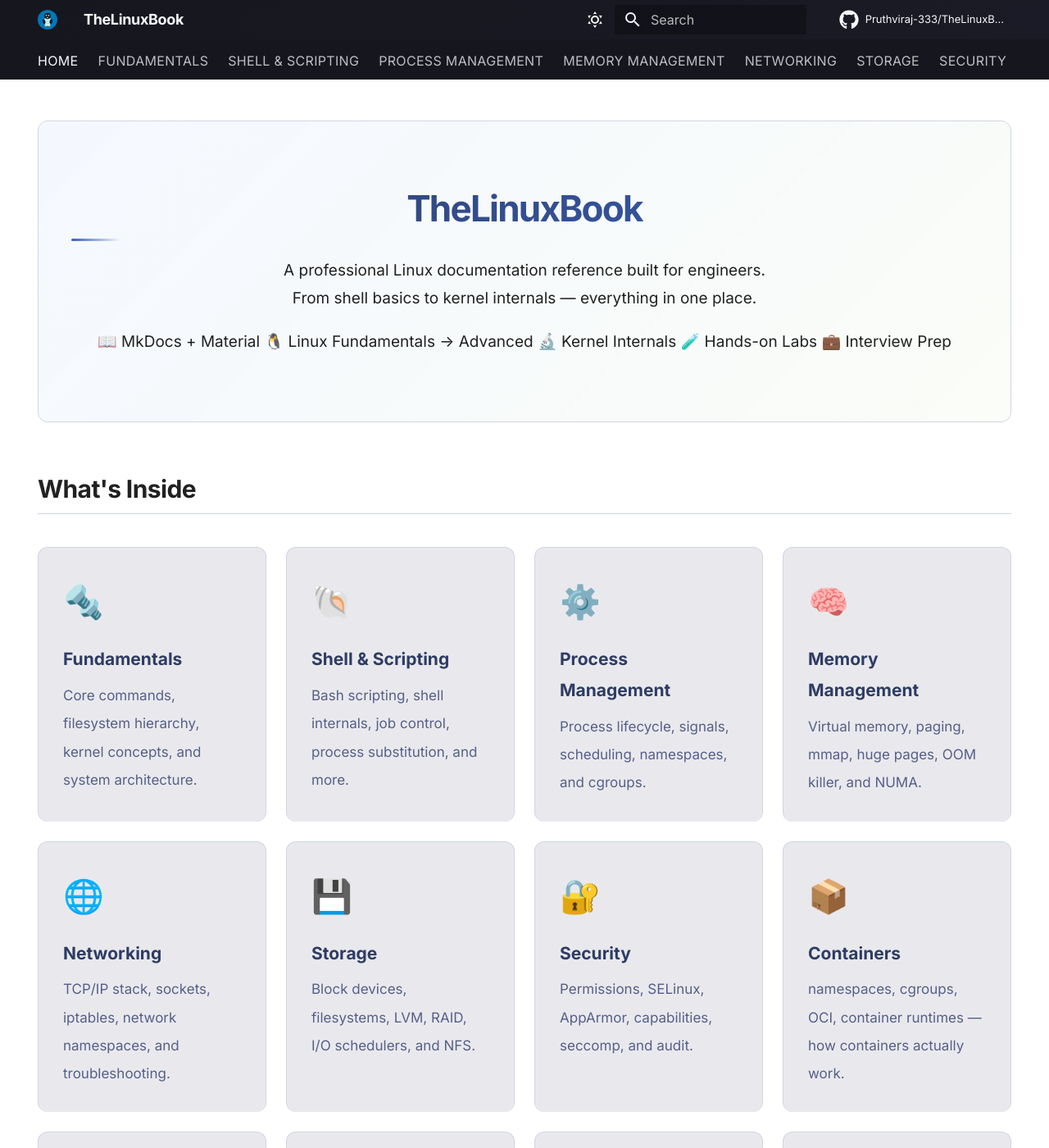
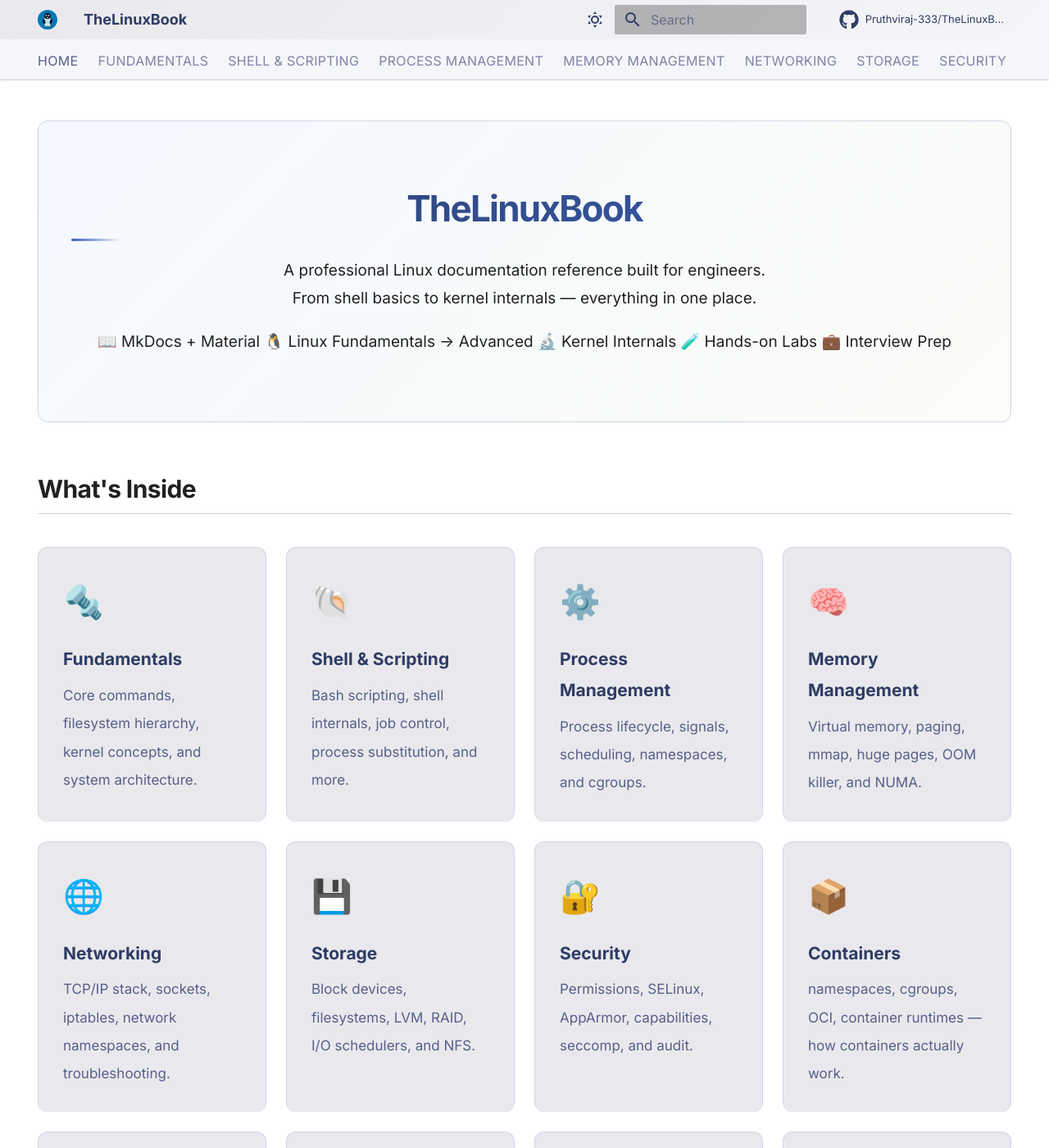
Before and after one commit to Pruthviraj-333/TheLinuxBook, an MkDocs documentation site: the page built from docs/index.md, in a window 1280 px wide and 1400 px high. Shown: the whole window at 82% size. Built offline with MkDocs 1.6.1 and Material for MkDocs 9.7.7, drawn with Linux system fonts in a browser that asks for light colours; comment, search, counter and statistics services are not loaded.

Commit message:
fix: resolve header text visibility and code block specificity in slate theme

```diff
--- a/docs/assets/css/custom.css
+++ b/docs/assets/css/custom.css
@@ -74,19 +74,27 @@
 /* ---------------------------------------------------------------------------
    Header
    --------------------------------------------------------------------------- */
+/* Light mode header elements */
 .md-header {
-  background: linear-gradient(135deg, #16161e 0%, #1a1b26 100%);
-  box-shadow: 0 1px 0 rgba(255,255,255,0.06), var(--tlb-shadow-sm);
+  background: linear-gradient(135deg, #e9e9ed 0%, #f5f6f9 100%) !important;
+  box-shadow: 0 1px 0 rgba(0,0,0,0.06), var(--tlb-shadow-sm);
+  color: #2e3c64 !important;
 }
 
-.md-header__title {
-  font-weight: 700;
-  letter-spacing: -0.02em;
+.md-header__title,
+.md-header__button,
+.md-search__input,
+.md-search__icon {
+  color: #2e3c64 !important;
+}
+
+.md-search__input::placeholder {
+  color: rgba(46, 60, 100, 0.6) !important;
 }
 
 .md-tabs {
-  background: rgba(22, 22, 30, 0.97);
-  border-bottom: 1px solid rgba(255,255,255,0.06);
+  background: #f5f6f9 !important;
+  border-bottom: 1px solid rgba(0,0,0,0.06);
 }
 
 .md-tabs__link {
@@ -94,12 +102,48 @@
   font-weight: 500;
   letter-spacing: 0.02em;
   text-transform: uppercase;
+  color: #565f89 !important;
   opacity: 0.75;
   transition: var(--tlb-transition);
 }
 
 .md-tabs__link:hover,
-.md-tabs__link--active { opacity: 1; }
+.md-tabs__link--active {
+  opacity: 1;
+  color: #3860bb !important;
+}
+
+/* Dark mode header elements */
+[data-md-color-scheme="slate"] .md-header {
+  background: linear-gradient(135deg, #16161e 0%, #1a1b26 100%) !important;
+  box-shadow: 0 1px 0 rgba(255,255,255,0.06), var(--tlb-shadow-sm);
+  color: #c0caf5 !important;
+}
+
+[data-md-color-scheme="slate"] .md-header__title,
+[data-md-color-scheme="slate"] .md-header__button,
+[data-md-color-scheme="slate"] .md-search__input,
+[data-md-color-scheme="slate"] .md-search__icon {
+  color: #c0caf5 !important;
+}
+
+[data-md-color-scheme="slate"] .md-search__input::placeholder {
+  color: rgba(192, 202, 245, 0.6) !important;
+}
+
+[data-md-color-scheme="slate"] .md-tabs {
+  background: #1f2335 !important;
+  border-bottom: 1px solid rgba(255,255,255,0.06);
+}
+
+[data-md-color-scheme="slate"] .md-tabs__link {
+  color: #a9b1d6 !important;
+}
+
+[data-md-color-scheme="slate"] .md-tabs__link:hover,
+[data-md-color-scheme="slate"] .md-tabs__link--active {
+  color: #7aa2f7 !important;
+}
 
 /* ---------------------------------------------------------------------------
    Sidebar
@@ -201,17 +245,17 @@
 .md-typeset code {
   font-family: var(--tlb-font-code);
   font-size: 0.875em;
-  background: var(--tlb-bg-code);
-  border: 1px solid var(--tlb-border);
+  background: rgba(247, 118, 142, 0.08);
+  border: 1px solid rgba(247, 118, 142, 0.15);
   border-radius: var(--tlb-radius-sm);
   padding: 0.15em 0.45em;
-  color: #d63384;
+  color: #f7768e;
 }
 
 [data-md-color-scheme="slate"] .md-typeset code {
-  color: #ff79c6;
-  background: rgba(255, 121, 198, 0.08);
-  border-color: rgba(255, 121, 198, 0.15);
+  color: #f7768e;
+  background: rgba(247, 118, 142, 0.08);
+  border-color: rgba(247, 118, 142, 0.15);
 }
 
 .md-typeset pre {
@@ -221,11 +265,12 @@
   box-shadow: var(--tlb-shadow-sm);
 }
 
-.md-typeset pre > code {
-  background: transparent;
-  border: none;
-  padding: 0;
-  color: inherit;
+.md-typeset pre > code,
+[data-md-color-scheme="slate"] .md-typeset pre > code {
+  background: transparent !important;
+  border: none !important;
+  padding: 0 !important;
+  color: inherit !important;
   font-size: 0.875rem;
   line-height: 1.7;
 }
```
